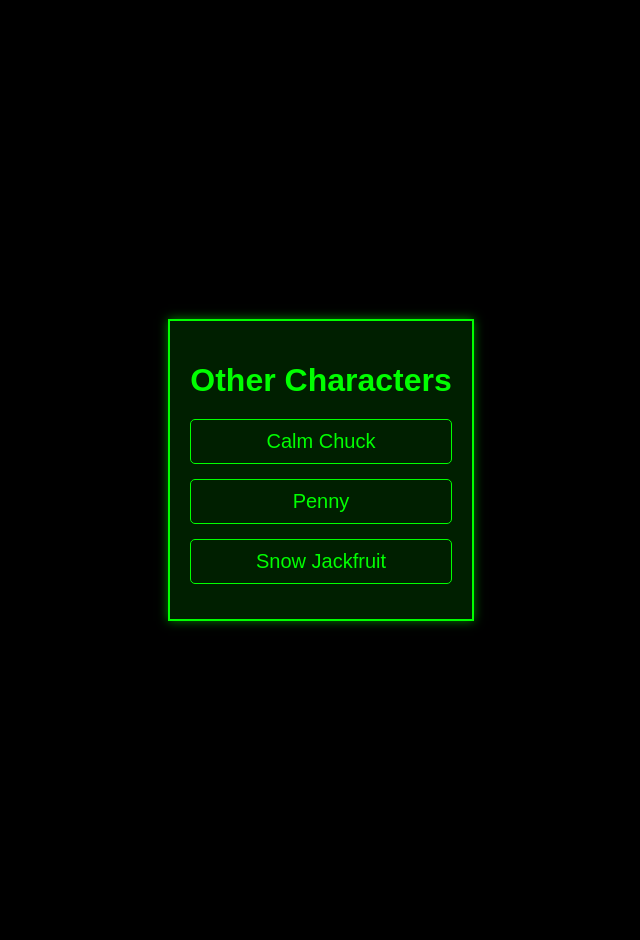
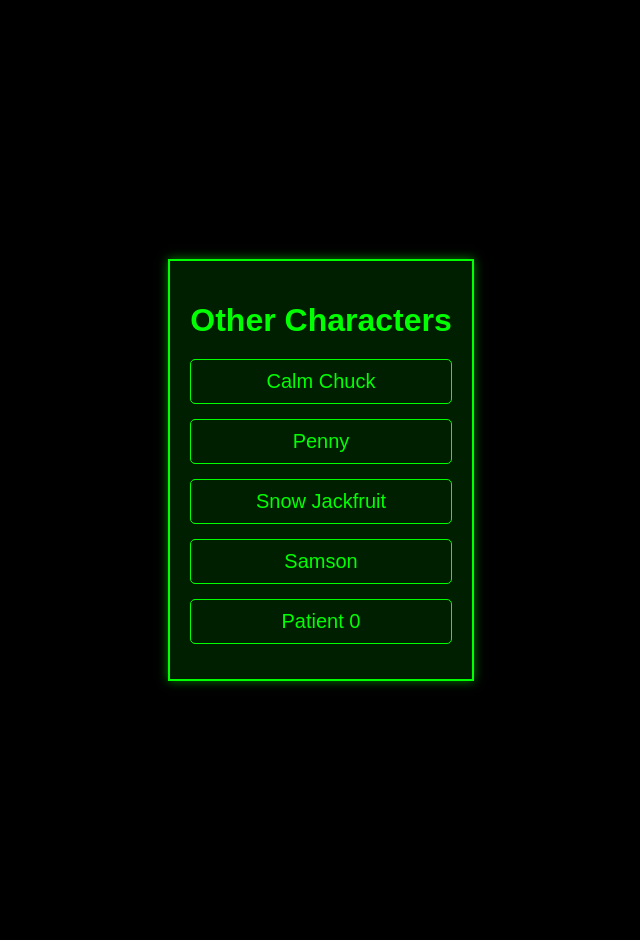
Before and after one commit to CarterTheVyonder2/Pvz-wiki, a Jekyll site: the page othercharacters.html, which Jekyll copies as it is, in a window 1280 px wide. Shown: the whole page, without its empty margins (319-959 px from the left). Built offline with Jekyll 4.4.1, drawn with Linux system fonts in a browser that asks for light colours.

Commit message:
Update othercharacters.html

```diff
--- a/othercharacters.html
+++ b/othercharacters.html
@@ -53,6 +53,8 @@
         <a href="chuck.html">Calm Chuck</a>
         <a href="penny.html">Penny</a>
         <a href="snow.html">Snow Jackfruit</a>
+        <a href="samson.html">Samson</a> <!-- New button for Samson -->
+        <a href="patrice.html">Patient 0</a> <!-- New button for Patient 0 -->
     </div>
 
 </body>
```
